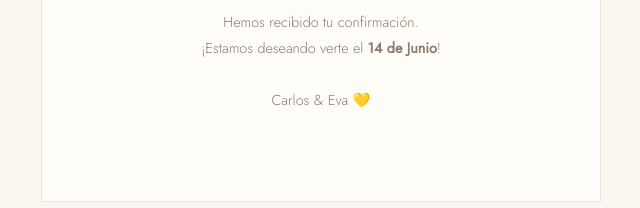
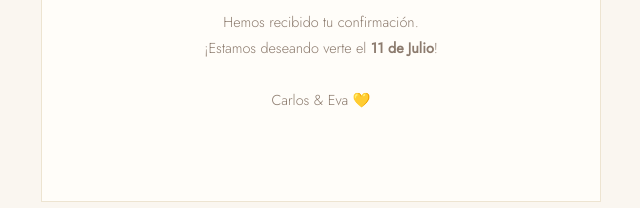
Before and after one commit to javiperales/bodacarlosyeva, a plain HTML site: page index.html in a window 1280 px wide. Both pictures are taken after typing "Sample", "Sample", "name@example.com", "Sample" into the empty fields and a click on the button "CONFIRMAR ASISTENCIA". Shown: the part 5275-5483 px from the top of the page, 319-959 px from the left. Drawn offline with nearby package versions, Linux system fonts and the light colour scheme.

Commit message:
Actualizar index.html

```diff
--- a/index.html
+++ b/index.html
@@ -1001,7 +1001,7 @@
           <div class="success-title">¡Gracias!</div>
           <div class="success-text">
             Hemos recibido tu confirmación.<br>
-            ¡Estamos deseando verte el <strong>14 de Junio</strong>!<br><br>
+            ¡Estamos deseando verte el <strong>11 de Julio</strong>!<br><br>
             Carlos &amp; Eva 💛
           </div>
         </div>
```
